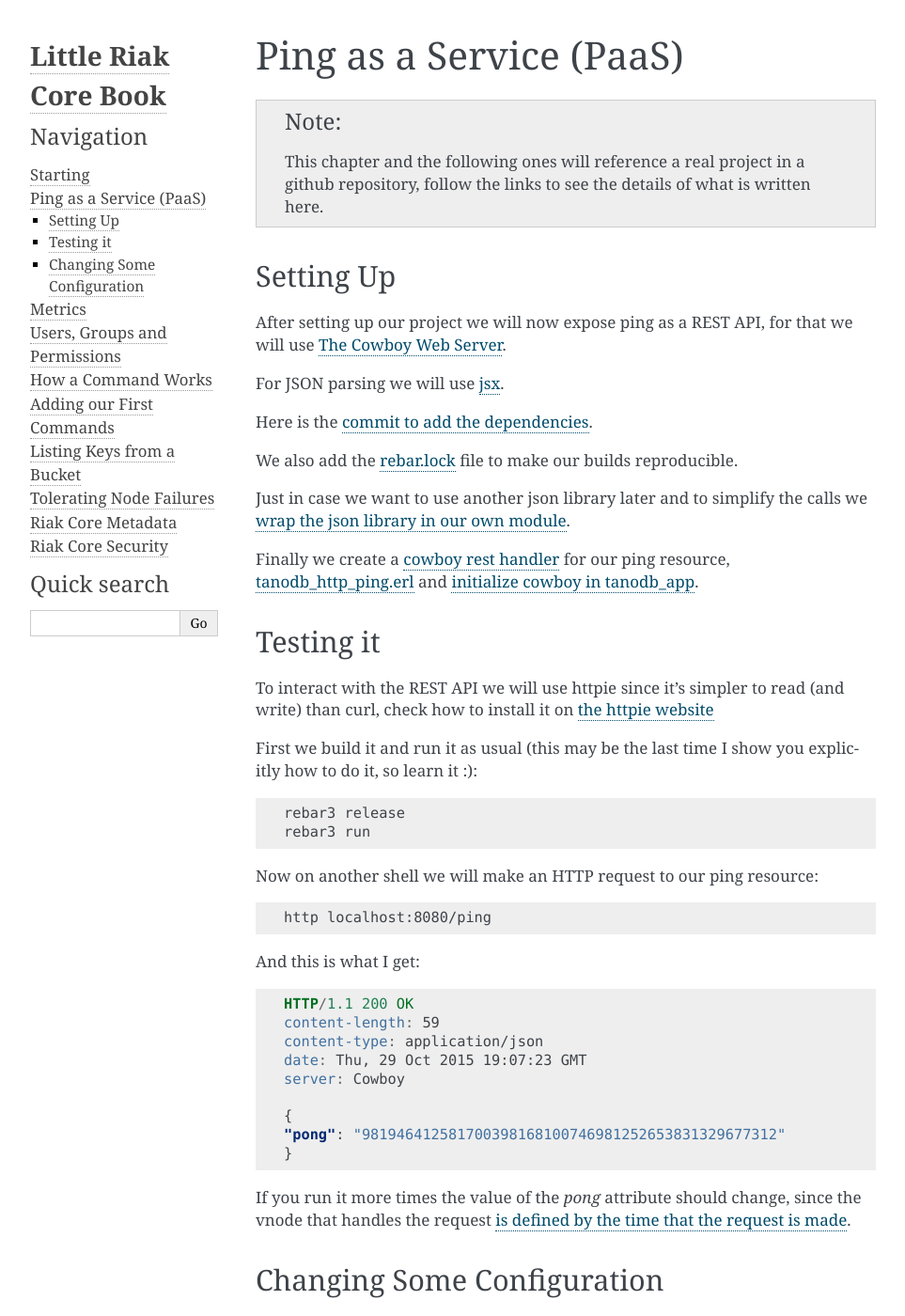
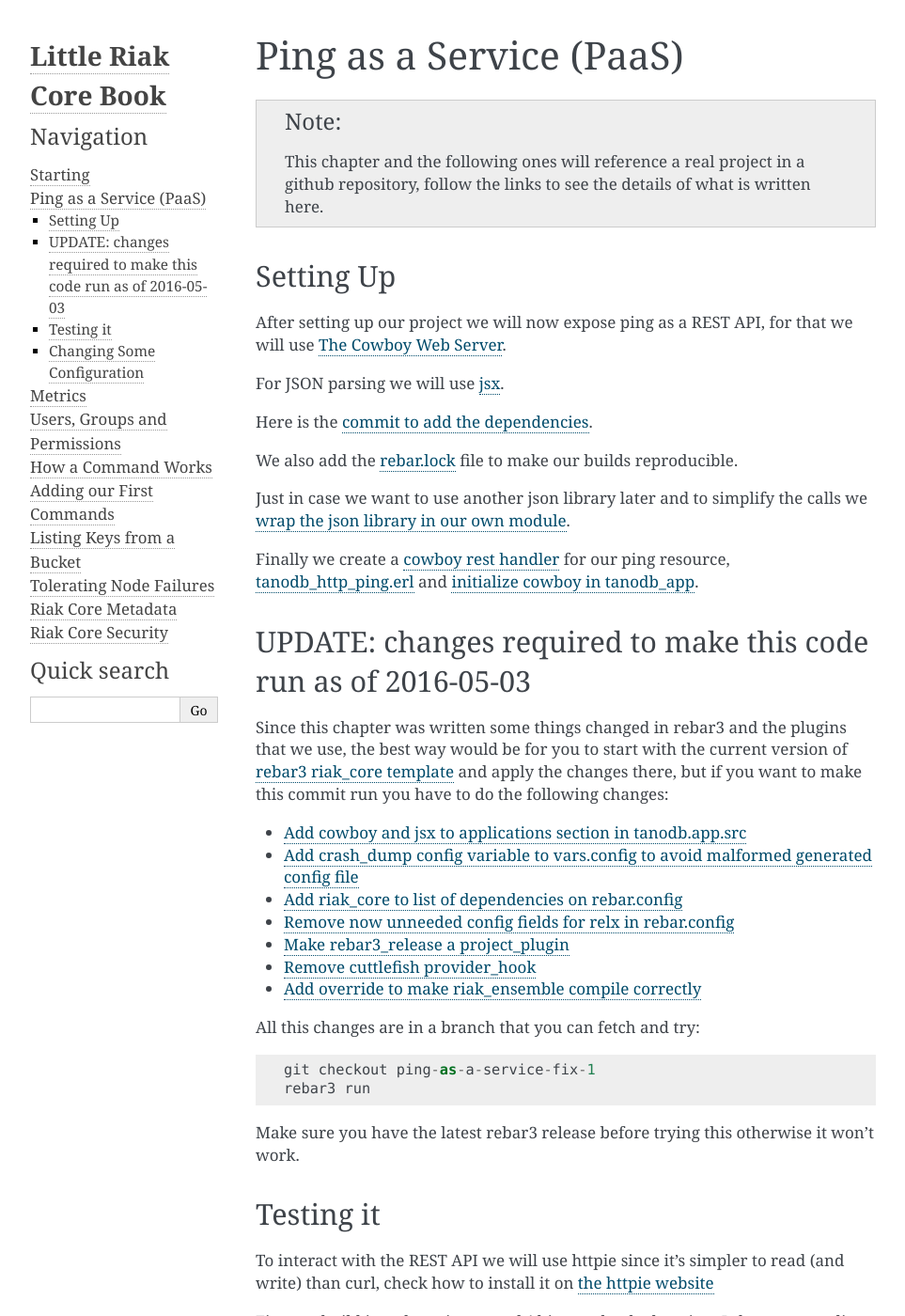
Before and after one commit to marianoguerra/little-riak-core-book, a Sphinx documentation site: the page built from source/ping-as-a-service.rst, in a window 1280 px wide and 1400 px high. Shown: the whole window at 94% size, without its empty margins (148-1111 px from the left). Built offline with Sphinx 7.4.7, drawn with Linux system fonts in a browser that asks for light colours.

Commit message:
add section on how to make it build again

```diff
--- a/source/ping-as-a-service.rst
+++ b/source/ping-as-a-service.rst
@@ -24,6 +24,29 @@
 we `wrap the json library in our own module <https://github.com/marianoguerra/tanodb/commit/fdccd5e2863c8c71599bcd38a26e8b8b5fcd5219>`_.
 
 Finally we create a `cowboy rest handler <http://ninenines.eu/docs/en/cowboy/1.0/manual/cowboy_rest/>`_ for our ping resource, `tanodb_http_ping.erl <https://github.com/marianoguerra/tanodb/blob/220bcade820538aec05993065ac4edf19f3ebcde/apps/tanodb/src/tanodb_http_ping.erl>`_ and `initialize cowboy in tanodb_app <https://github.com/marianoguerra/tanodb/commit/220bcade820538aec05993065ac4edf19f3ebcde>`_.
+
+UPDATE: changes required to make this code run as of 2016-05-03
+...............................................................
+
+Since this chapter was written some things changed in rebar3 and the plugins
+that we use, the best way would be for you to start with the current version
+of `rebar3 riak_core template <https://github.com/marianoguerra/rebar3_template_riak_core/>`_
+and apply the changes there, but if you want to make this commit run you have to do the following changes:
+
+* `Add cowboy and jsx to applications section in tanodb.app.src <https://github.com/marianoguerra/tanodb/commit/188ea3d0cd0278082acd20c9b7a67bb1f1092b83#diff-de0bb192480d6c77fc513569c365f507R12>`_
+* `Add crash_dump config variable to vars.config to avoid malformed generated config file <https://github.com/marianoguerra/tanodb/commit/188ea3d0cd0278082acd20c9b7a67bb1f1092b83#diff-a3d3e872d1ee1809a4e8de03058809abR18>`_
+* `Add riak_core to list of dependencies on rebar.config <https://github.com/marianoguerra/tanodb/commit/188ea3d0cd0278082acd20c9b7a67bb1f1092b83#diff-31d7a50c99c265ca2793c20961b60979R16>`_
+* `Remove now unneeded config fields for relx in rebar.config <https://github.com/marianoguerra/tanodb/commit/188ea3d0cd0278082acd20c9b7a67bb1f1092b83#diff-31d7a50c99c265ca2793c20961b60979L19>`_
+* `Make rebar3_release a project_plugin <https://github.com/marianoguerra/tanodb/commit/188ea3d0cd0278082acd20c9b7a67bb1f1092b83#diff-31d7a50c99c265ca2793c20961b60979L49>`_
+* `Remove cuttlefish provider_hook <https://github.com/marianoguerra/tanodb/commit/188ea3d0cd0278082acd20c9b7a67bb1f1092b83#diff-31d7a50c99c265ca2793c20961b60979L64>`_
+* `Add override to make riak_ensemble compile correctly <https://github.com/marianoguerra/tanodb/commit/188ea3d0cd0278082acd20c9b7a67bb1f1092b83#diff-31d7a50c99c265ca2793c20961b60979L87>`_
+
+All this changes are in a branch that you can fetch and try::
+
+    git checkout ping-as-a-service-fix-1
+    rebar3 run
+
+Make sure you have the latest rebar3 release before trying this otherwise it won't work.
 
 Testing it
 ..........
```
